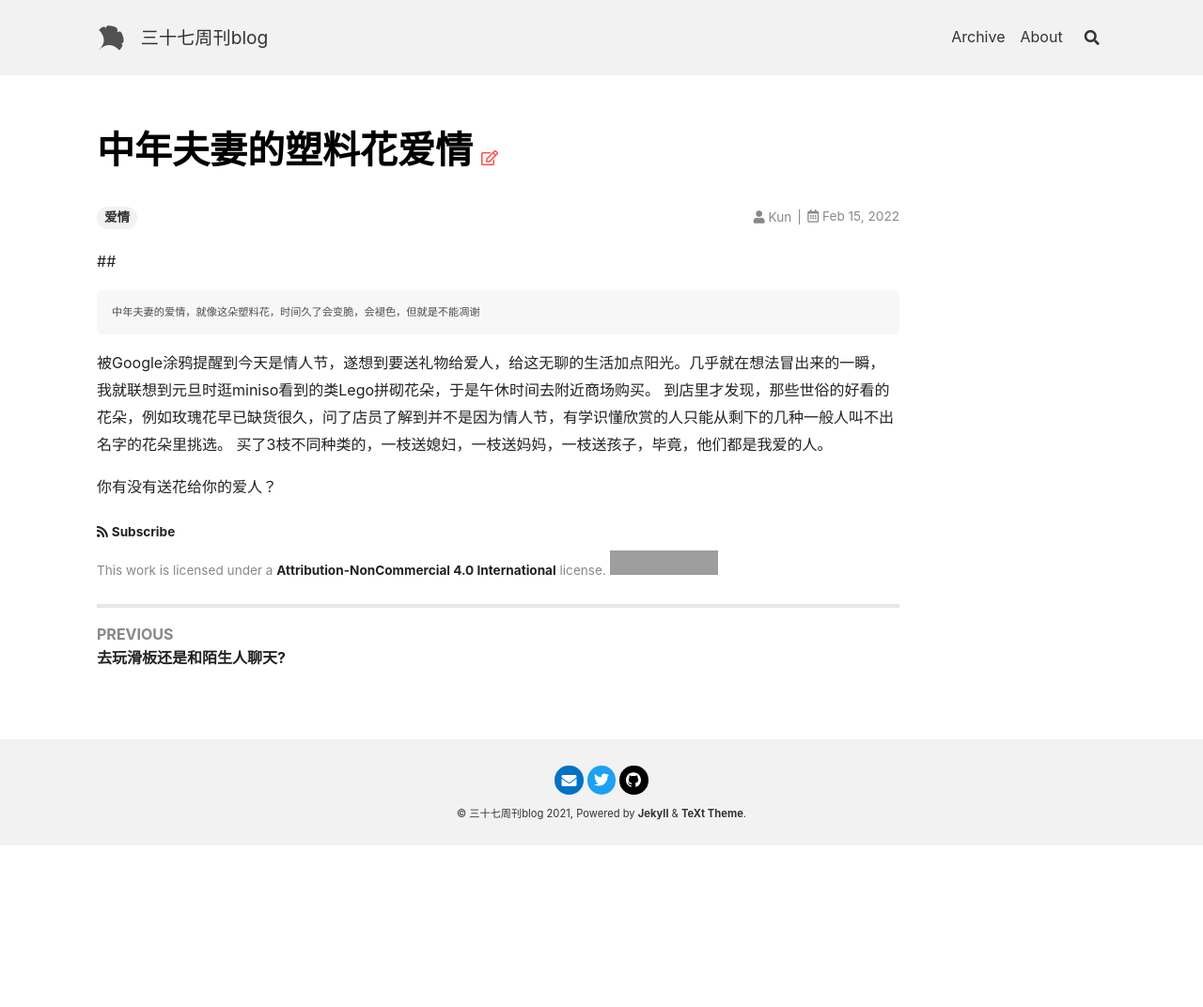
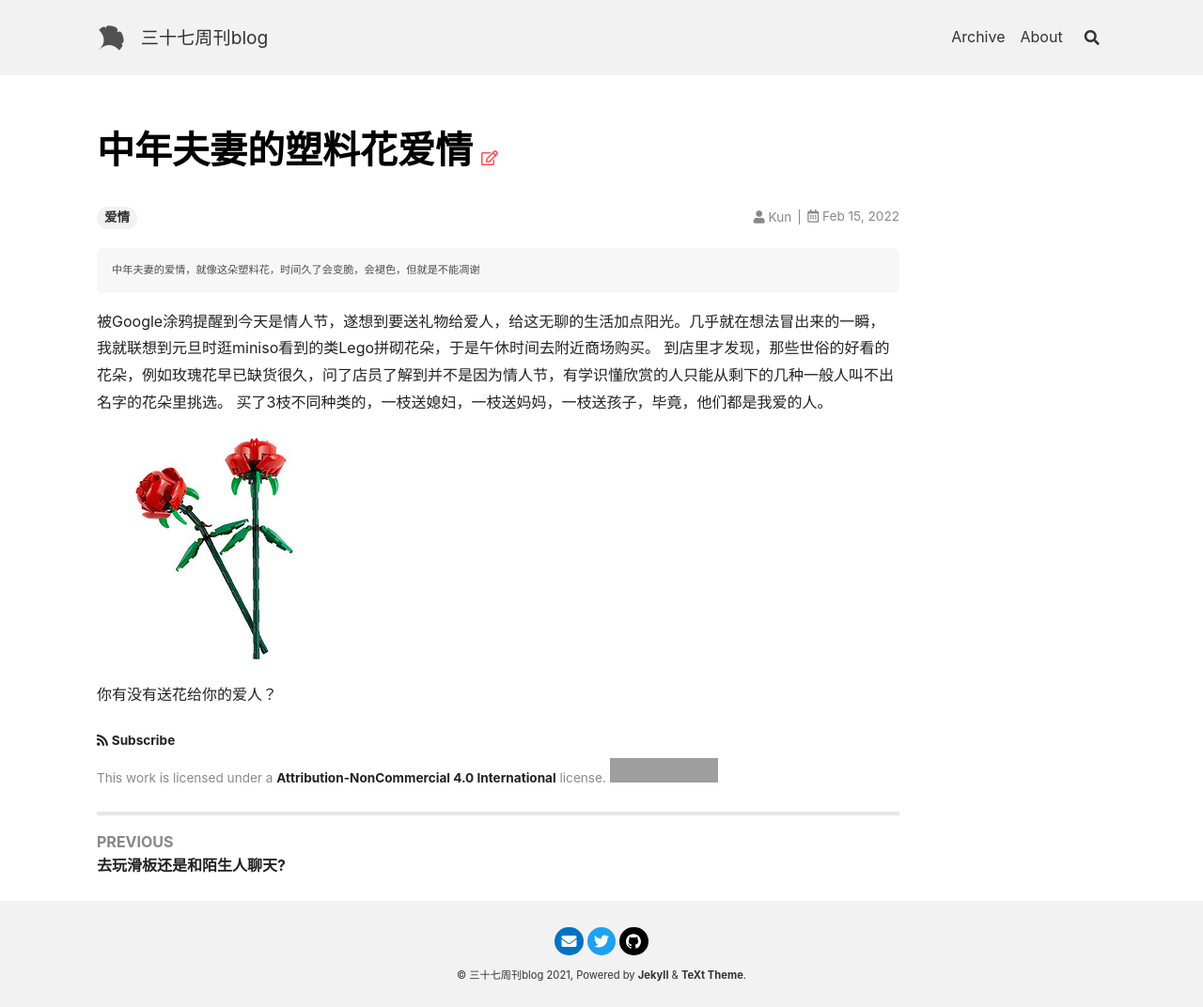
Before and after one commit to 302sk/302sk.github.io, a Jekyll site: the page built from _posts/2022-02-15-plastic-flower.md, in a window 1280 px wide. Shown: the whole page at 94% size. Built offline with Jekyll 4.4.1, drawn with Linux system fonts in a browser that asks for light colours; nearby versions of some CDN libraries; before the commit the page ends 900 px from its top, so only the background shows below that; grey boxes are pictures that could not be loaded.

Commit message:
check if images can be exsit in a post

````diff
--- a/_posts/2022-02-15-plastic-flower.md
+++ b/_posts/2022-02-15-plastic-flower.md
@@ -5,7 +5,6 @@ author: kun
 comments: true
 ---
 
-##
 
 ```
 中年夫妻的爱情，就像这朵塑料花，时间久了会变脆，会褪色，但就是不能凋谢
@@ -15,4 +14,6 @@ comments: true
 到店里才发现，那些世俗的好看的花朵，例如玫瑰花早已缺货很久，问了店员了解到并不是因为情人节，有学识懂欣赏的人只能从剩下的几种一般人叫不出名字的花朵里挑选。
 买了3枝不同种类的，一枝送媳妇，一枝送妈妈，一枝送孩子，毕竟，他们都是我爱的人。
 
+![中年夫妻的爱情，就像这朵塑料花，时间久了会变脆，会褪色，但就是不能凋谢](/assets/images/plastic-flower.jpg)
+
 你有没有送花给你的爱人？
````
